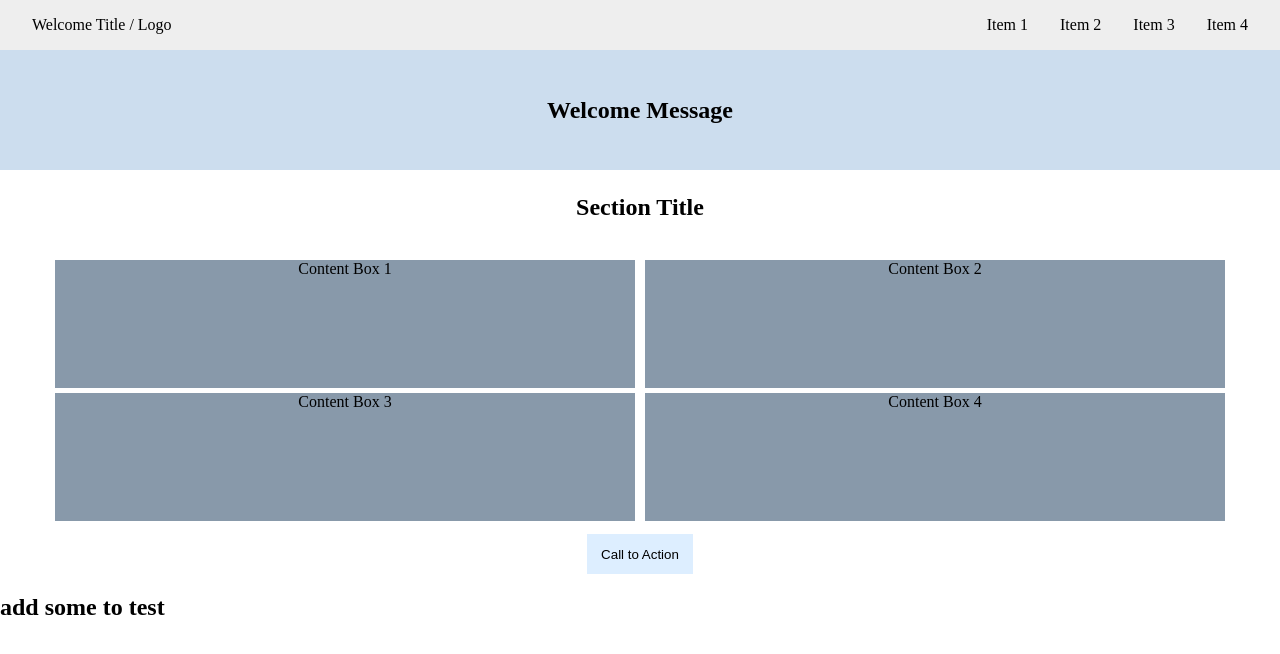
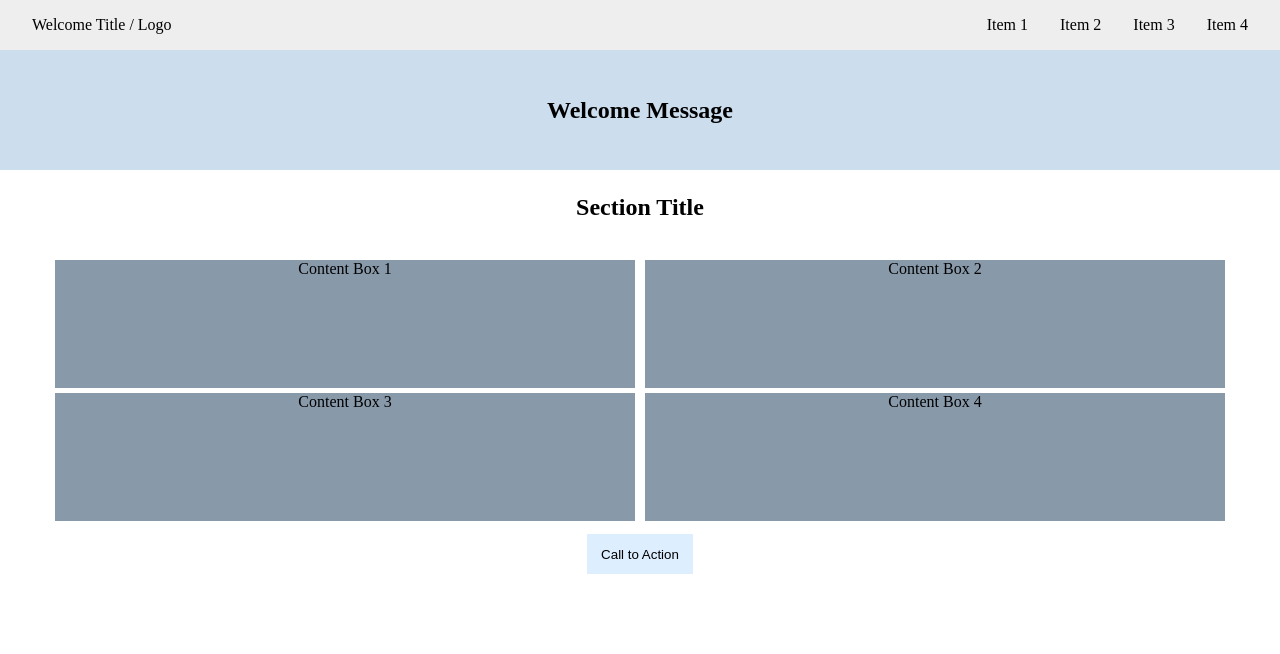
Before and after one commit to JuneLin2001/remote-assignments, a React (Vite) app in the folder week-4/: page / in a window 1280 px wide. Shown: the top 654 px of the page. Built offline with nearby package versions, Linux system fonts and the light colour scheme.

Commit message:
Update App.jsx

```diff
--- a/week-4/src/App.jsx
+++ b/week-4/src/App.jsx
@@ -97,7 +97,6 @@ function App() {
     <>
       <Header />
       <Section />
-      <h2>add some to test</h2>
     </>
   );
 }
```
